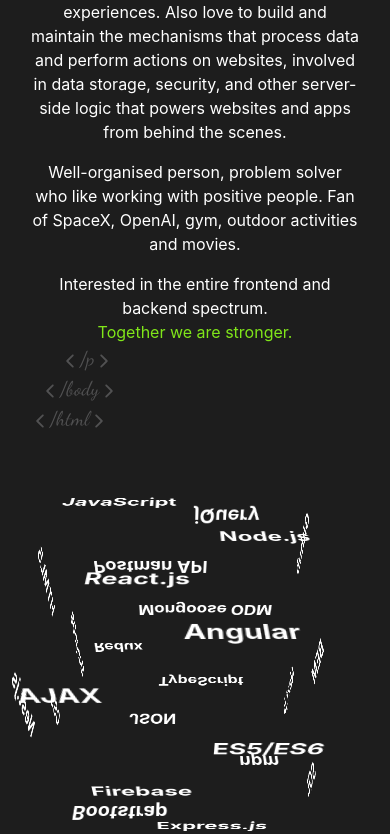
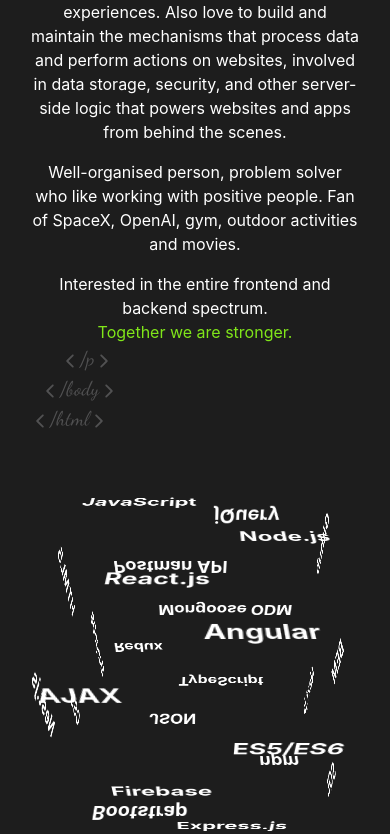
Before and after one commit to Aleksandar2444/Portofolio, a React (Create React App) app in the folder portofolio/: page /about in a window 390 px wide. Shown: the part 850-1684 px from the top of the page. Built offline with nearby package versions, Linux system fonts and the light colour scheme; a web font is replaced by a local one.

Commit message:
changes made

```diff
--- a/portofolio/src/Pages/About/About.css
+++ b/portofolio/src/Pages/About/About.css
@@ -261,7 +261,7 @@
     margin-left: 0;
   }
   .cube {
-    margin-left: 0;
+    margin-left: 60px;
   }
 }
 
@@ -281,6 +281,15 @@
     margin: 0 0;
     text-align: center;
     width: fit-content;
+  }
+  .cube {
+    margin-left: 40px;
+  }
+}
+
+@media only screen and (max-width: 417px) {
+  .cube {
+    margin-left: 20px;
   }
 }
 
@@ -302,6 +311,9 @@
     text-align: center;
     width: fit-content;
   }
+  .cube {
+    margin-left: 0;
+  }
 }
 
 @media only screen and (max-width: 360px) {
--- a/portofolio/src/Pages/HomePage/HomePage.css
+++ b/portofolio/src/Pages/HomePage/HomePage.css
@@ -399,6 +399,15 @@
   }
 }
 
+@media only screen and (max-width: 500px) {
+  .RigthSide__Container {
+    margin: 10px 5px;
+  }
+  .left_side {
+    margin: 0 30px;
+  }
+}
+
 @media only screen and (max-width: 495px) {
   .h1__info h1 {
     font-size: 30px;
@@ -430,9 +439,6 @@
 }
 
 @media only screen and (max-width: 377px) {
-  .h1__info h1 {
-    font-size: 15px;
-  }
   .button__info .btn {
     padding: 3px 7px;
     line-height: 20px;
@@ -450,9 +456,6 @@
 }
 
 @media only screen and (max-width: 359px) {
-  .h1__info h1 {
-    font-size: 14.5px;
-  }
   .button__info .btn {
     padding: 4px 7px;
     line-height: 17px;
@@ -484,3 +487,9 @@
     font-size: 15px;
   }
 }
+
+@media only screen and (max-width: 314px) {
+  .h1__info h1 {
+    font-size: 14.5px;
+  }
+}
```
